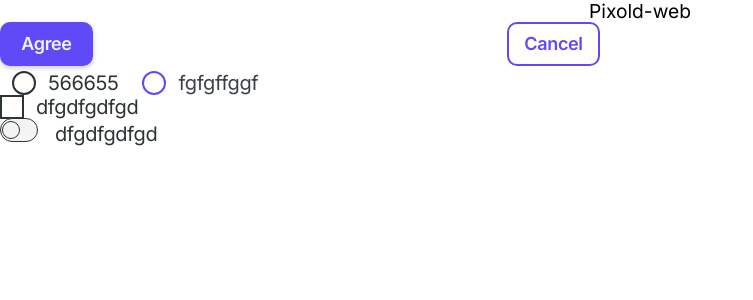
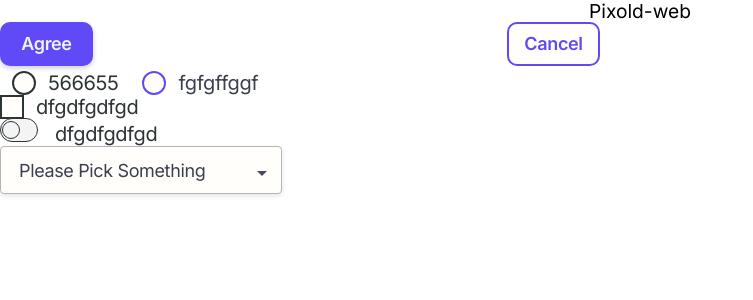
Before and after one commit to mbuslenko/pixold-web, a React (Create React App) app: page / in a window 1280 px wide. Shown: the top 300 px of the page, without its empty margins (0-753 px from the left). Built offline with nearby package versions, Linux system fonts and the light colour scheme.

Commit message:
pixold-ui: add dropdown

```diff
--- a/src/App.tsx
+++ b/src/App.tsx
@@ -2,12 +2,14 @@ import { useState } from 'react';
 import './App.scss';
 import Button from './components/button/Button';
 import Checkbox from './components/checkbox/Checkbox';
+import Dropdown from './components/Dropdown/Dropdown';
 import RadioBtn from './components/radioButton/RadioBtn';
 import Toggle from './components/toggle/Toggle';
 import { ButtonStyles, InputsStyles } from './enums';
 
 function App() {
   const [checkedOne, setCheckedOne] = useState<boolean>(false);
+  const [value, setValue] = useState<string>('');
 
   const handleChangeOne = () => {
     setCheckedOne(!checkedOne);
@@ -40,6 +42,19 @@ function App() {
           onChange={handleChangeOne}
         />
       </div>
+      <div>
+        <Dropdown
+          title="Please Pick Something"
+          items={[
+            { id: 1, name: 'Work it harder' },
+            { id: 2, name: 'Make it better' },
+            { id: 3, name: 'Do it faster' },
+            { id: 4, name: 'Makes us stronger' },
+          ]}
+          value={value}
+          onChange={(val: string) => setValue(val)}
+        />
+      </div>
     </>
   );
 }
--- /dev/null
+++ b/src/components/Dropdown/Dropdown.scss
@@ -0,0 +1,95 @@
+@import '../../shared/Variable.scss';
+
+.dropdown {
+  position: relative;
+  font-size: 18px;
+  line-height: 22px;
+  letter-spacing: -0.02em;
+  color: #3b3f4e;
+  cursor: default;
+  width: 282px;
+  height: 48px;
+}
+
+.dropdown .arrow {
+  border-color: #49485e transparent transparent;
+  border-style: solid;
+  border-width: 5px 5px 0;
+  content: ' ';
+  display: block;
+  height: 0;
+  margin-top: 0.3rem;
+  position: absolute;
+  right: 15px;
+  top: 20px;
+  width: 0;
+}
+
+.dropdown .arrow.disabled {
+  border-color: #b4b4b4 transparent transparent;
+}
+
+.dropdown .arrow.open {
+  border-color: transparent transparent #49485e;
+  border-width: 0 5px 5px;
+}
+
+.dropdown .selected-value {
+  font-size: 18px;
+  line-height: 22px;
+  letter-spacing: -0.02em;
+  height: 48px;
+  color: #3b3f4e;
+  background: #fffefb;
+  border: 1px solid #b4b4b4;
+  box-shadow: 0px 2px 5px rgba(0, 0, 0, 0.1);
+  border-radius: 4px;
+  box-sizing: border-box;
+  cursor: default;
+  outline: none;
+  padding: 13px 33px 8px 18px;
+  transition: all 200ms ease;
+  width: 100%;
+}
+
+.dropdown.disabled .selected-value.disabled {
+  background: #f0f2f4;
+  border: 1px solid #b4b4b4;
+  box-sizing: border-box;
+  border-radius: 4px;
+  color: #b4b4b4;
+}
+
+.dropdown .options {
+  display: none;
+  background-color: #fffefb;
+  border: 1px solid #b4b4b4;
+  box-shadow: 0px 2px 5px rgba(0, 0, 0, 0.1);
+  box-sizing: border-box;
+  margin-top: -1px;
+  max-height: 192px;
+  overflow-y: auto;
+  position: absolute;
+  top: 100%;
+  width: 100%;
+  z-index: 1000;
+  -webkit-overflow-scrolling: touch;
+}
+
+.dropdown .options.open {
+  display: block;
+}
+
+.dropdown .option {
+  box-sizing: border-box;
+  color: #3b3f4e;
+  cursor: pointer;
+  display: block;
+  padding: 11px 18px;
+}
+
+.dropdown .option.selected,
+.dropdown .option:hover {
+  background-color: $grey;
+  color: #3b3f4e;
+}
--- /dev/null
+++ b/src/components/Dropdown/Dropdown.tsx
@@ -0,0 +1,33 @@
+import React, { FC, useState } from 'react';
+import { IDropdown, IItem } from '../../interfaces';
+import './Dropdown.scss';
+
+//If disabled, need add class disabled
+
+const Dropdown: FC<IDropdown> = ({ title, items, value, onChange }) => {
+  const [open, setOpen] = useState<boolean>(false);
+
+  return (
+    <div className="dropdown">
+      <div className="control" onClick={() => setOpen((prev) => !prev)}>
+        <div className="selected-value">{value ? value : title}</div>
+        <div className={`arrow ${open ? 'open' : null}`}></div>
+      </div>
+      <div className={`options ${open ? 'open' : null}`}>
+        {items.map((item: IItem) => (
+          <div
+            className={`option ${value === item.name ? 'selected' : null}`}
+            onClick={() => {
+              onChange(item.name);
+              setOpen(false);
+            }}
+          >
+            {item.name}
+          </div>
+        ))}
+      </div>
+    </div>
+  );
+};
+
+export default Dropdown;
```
Also changed, not shown: src/interfaces.ts (+12 -0 lines).
